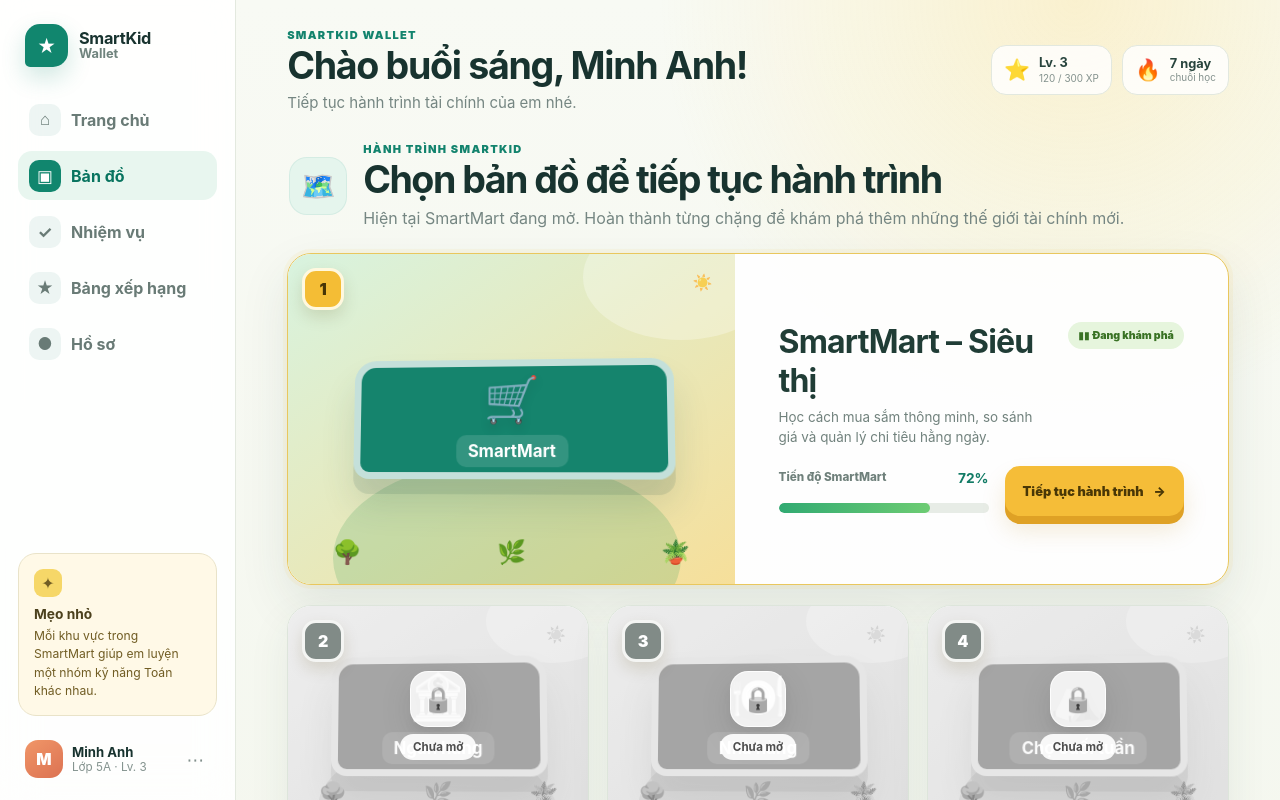
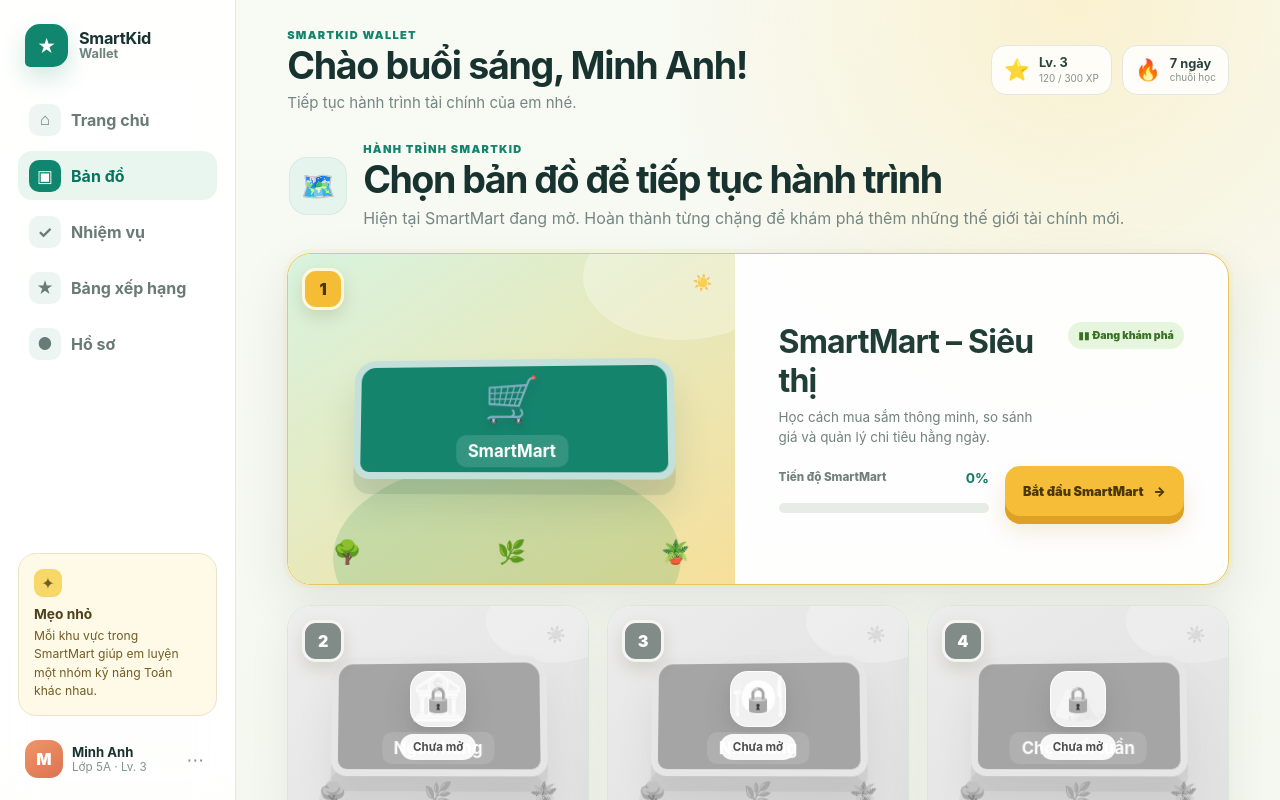
Before and after one commit to Loccao102/SmartKid-Wallet, a React (Vite) app: page / in a window 1280 px wide. Shown: the top 800 px of the page. Built offline with nearby package versions, Linux system fonts and the light colour scheme.

Commit message:
feat: connect world map to live SmartMart progress

```diff
--- a/src/features/world/WorldMapScreen.tsx
+++ b/src/features/world/WorldMapScreen.tsx
@@ -1,7 +1,6 @@
 import { worldMaps } from '../../data/worldMaps'
 import type { WorldMapDefinition } from '../../domain/types'
-
-const smartMartProgress = 72
+import { useProgressionStore } from '../../store/progression'
 
 function MapArtwork({ map }: { map: WorldMapDefinition }) {
   return (
@@ -32,11 +31,16 @@ function MapArtwork({ map }: { map: WorldMapDefinition }) {
 function WorldMapCard({
   map,
   featured,
+  progress,
+  onOpen,
 }: {
   map: WorldMapDefinition
   featured?: boolean
+  progress?: number
+  onOpen?: () => void
 }) {
   const locked = map.status === 'locked'
+  const progressValue = progress ?? 0
 
   return (
     <article
@@ -63,13 +67,14 @@ function WorldMapCard({
           <div className="world-map-progress-area">
             <div className="world-map-progress-copy">
               <span>Tiến độ SmartMart</span>
-              <strong>{smartMartProgress}%</strong>
+              <strong>{progressValue}%</strong>
             </div>
-            <div className="world-map-progress-track" aria-label={`Tiến độ SmartMart ${smartMartProgress}%`}>
-              <span style={{ width: `${smartMartProgress}%` }} />
+            <div className="world-map-progress-track" aria-label={`Tiến độ SmartMart ${progressValue}%`}>
+              <span style={{ width: `${progressValue}%` }} />
             </div>
-            <button type="button" className="world-map-primary-action">
-              Tiếp tục hành trình <span aria-hidden="true">→</span>
+            <button type="button" className="world-map-primary-action" onClick={onOpen}>
+              {progressValue > 0 ? 'Tiếp tục hành trình' : 'Bắt đầu SmartMart'}
+              <span aria-hidden="true">→</span>
             </button>
           </div>
         ) : (
@@ -80,9 +85,11 @@ function WorldMapCard({
   )
 }
 
-export function WorldMapScreen() {
+export function WorldMapScreen({ onOpenSmartMart }: { onOpenSmartMart: () => void }) {
+  const unlockedStalls = useProgressionStore((state) => state.unlockedStalls)
   const smartmart = worldMaps[0]
   const lockedMaps = worldMaps.slice(1)
+  const smartMartProgress = Math.round((unlockedStalls.length / 5) * 100)
 
   return (
     <section className="world-screen">
@@ -98,7 +105,12 @@ export function WorldMapScreen() {
         </div>
       </div>
 
-      <WorldMapCard map={smartmart} featured />
+      <WorldMapCard
+        map={smartmart}
+        featured
+        progress={smartMartProgress}
+        onOpen={onOpenSmartMart}
+      />
 
       <div className="locked-world-grid" aria-label="Các bản đồ chưa mở">
         {lockedMaps.map((map) => (
```
